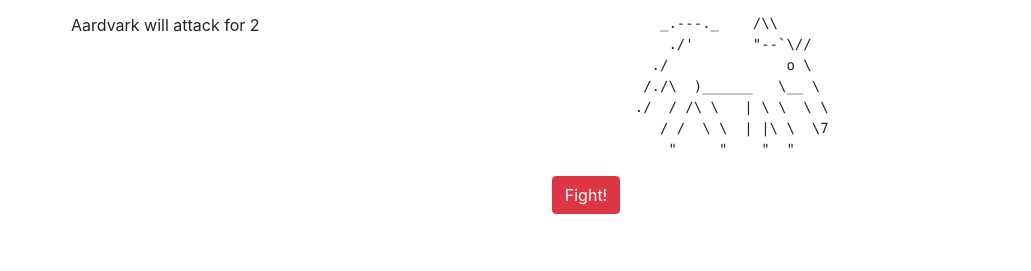
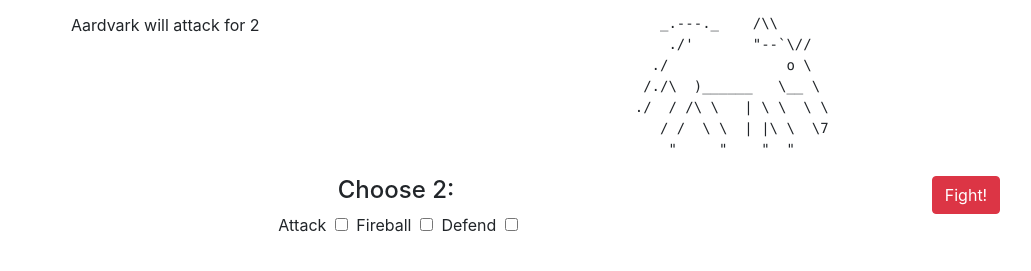
Before and after one commit to nathanfletch/rpg, a website built with webpack: page src/index.html in a window 1280 px wide. Shown: the part 121-392 px from the top of the page, without its empty margins (54-1085 px from the left). Built offline with nearby package versions, Linux system fonts and the light colour scheme.

Commit message:
Add change handler for option checkboxes

```diff
--- a/src/index.html
+++ b/src/index.html
@@ -23,10 +23,27 @@
         "     "    "  "      </pre
         >
       </div>
-      <div class="row">
-        <div class="col text-center">
-          <button id="fight-btn" class="btn btn-danger">Fight!</button>
-        </div>
+      <div >
+        <forms class="row" id="options-form">
+          <div class="col-8 text-center">
+            <h4>Choose 2: </h4>
+            <label class="mx-1">
+              Attack
+            </label>
+            <input type="checkbox" name="combat-options" id="attack-option">
+            <label class="mx-1">
+              Fireball
+            </label>
+            <input type="checkbox" name="combat-options" id="special-option">
+            <label class="mx-1">
+              Defend
+            </label>
+            <input type="checkbox" name="combat-options" id="defend-option">
+          </div>
+          <div class="col-4 text-center">
+            <button id="fight-btn" class="btn btn-danger">Fight!</button>
+          </div>
+        </forms>
       </div>
 
       <!-- <form id="form1">
--- a/src/index.js
+++ b/src/index.js
@@ -4,7 +4,7 @@ import "bootstrap/dist/css/bootstrap.min.css";
 import "./css/styles.css";
 import Unit from "./../src/unit.js";
 import Hero from "./../src/hero.js";
-import Combat from './../src/combat.js'
+import Combat from "./../src/combat.js";
 
 function displayStats(hero, enemy) {
   //make html
@@ -39,13 +39,13 @@ function displayFighting() {
 }
 
 function displayResults(name, playerDmg, enemyDmg) {
-  const resultsHtml = `<li>${name} took ${playerDmg} points of damage!</li><li>You took ${enemyDmg} points of damage!</li>`
+  const resultsHtml = `<li>${name} took ${playerDmg} points of damage!</li><li>You took ${enemyDmg} points of damage!</li>`;
   $("#combat-feed").empty();
   $("#combat-feed").append(resultsHtml);
 }
-// function displayOptions(hero) {
-//   const optionsHtml = ``
-// }
+function displayOptions(hero) {
+  const optionsHtml = ``;
+}
 
 $(document).ready(function () {
   //globals
@@ -53,31 +53,42 @@ $(document).ready(function () {
 
   //start combat
   let myEnemy = new Unit("Aardvark", 5, 2, 1);
-  let combat1 = new Combat(myHero, myEnemy)
+  let combat1 = new Combat(myHero, myEnemy);
   // displayEnemy() - only 1 enemy now
   displayStats(myHero, myEnemy);
   displayIntent(myEnemy);
   // displayOptions() - no options yet
 
+  $("input:checkbox").on("change", function () {
+    if ($(this).siblings(":checked").length > 1) {
+      this.checked = false;
+    }
+  });
+
   $("#fight-btn").click(() => {
     displayFighting();
-    setTimeout( () => {
+    setTimeout(() => {
       // calcPlayerDamage = hero attack() - unit armor  DAMAGE TO THE ENEMY
       // calcEnemyDamge = unit attack() - player armor DAMAGE TO THE PLAYER
-      const playerDmg =  combat1.calcPlayerDamage();
+      const playerDmg = combat1.calcPlayerDamage();
       const enemyDmg = combat1.calcEnemyDamage();
       // unit.reduceHp(calcPlayerDamage)
       // hero.reducehp(calcEnemyDamage());
       myHero.reduceHp(enemyDmg);
       myEnemy.reduceHp(playerDmg);
+      // if (myEnemy.hp <= 0) {
+      //   //hide the combat screen
+      //   //display rewards screen
+      //   //levelUp function
+      //   //item/gold reward updates
+      // } else
       displayStats(myHero, myEnemy);
       // displayOptions()
       displayResults(myEnemy.name, playerDmg, enemyDmg);
       displayIntent(myEnemy);
-    },1000);
-    // setTimeout - 1 second (...fighting)
+    }, 1000);
 
-
+    //next: displayOptions death
   });
 
   $("#form1").submit(function (event) {
```
